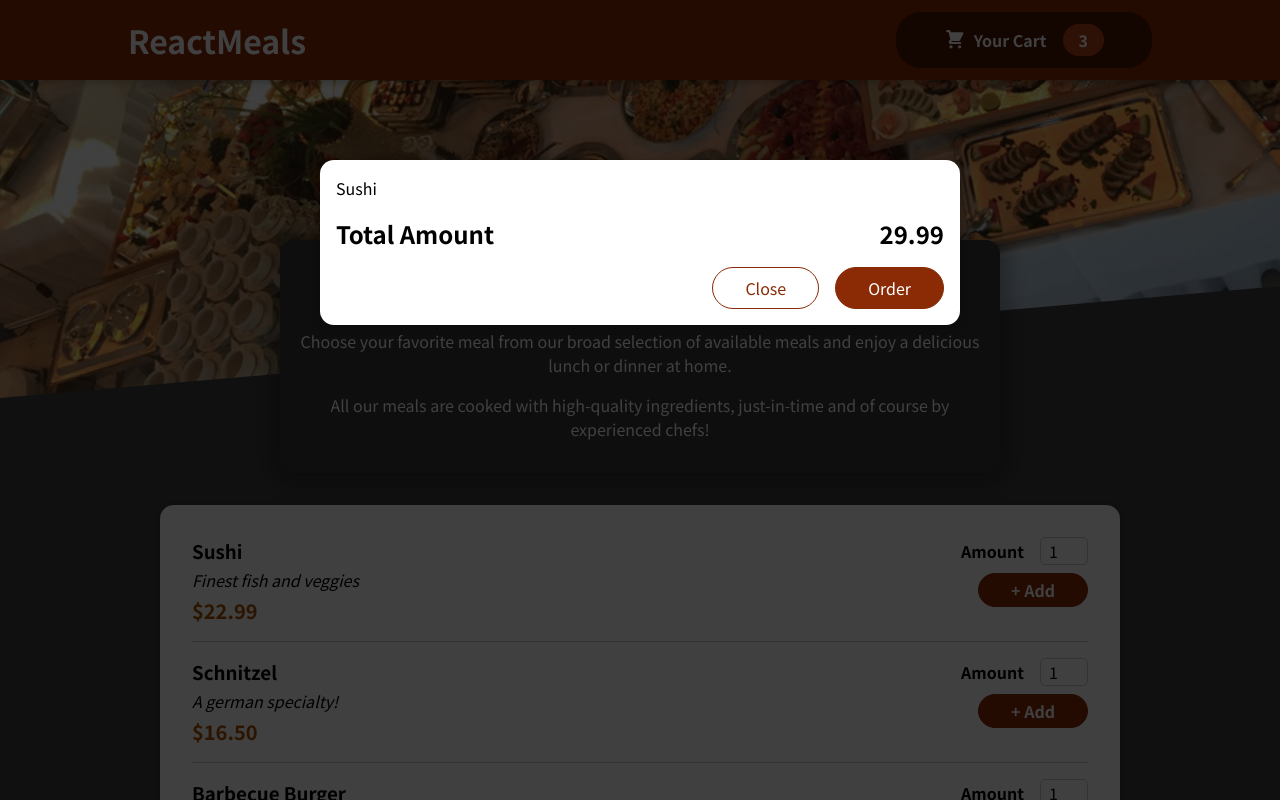
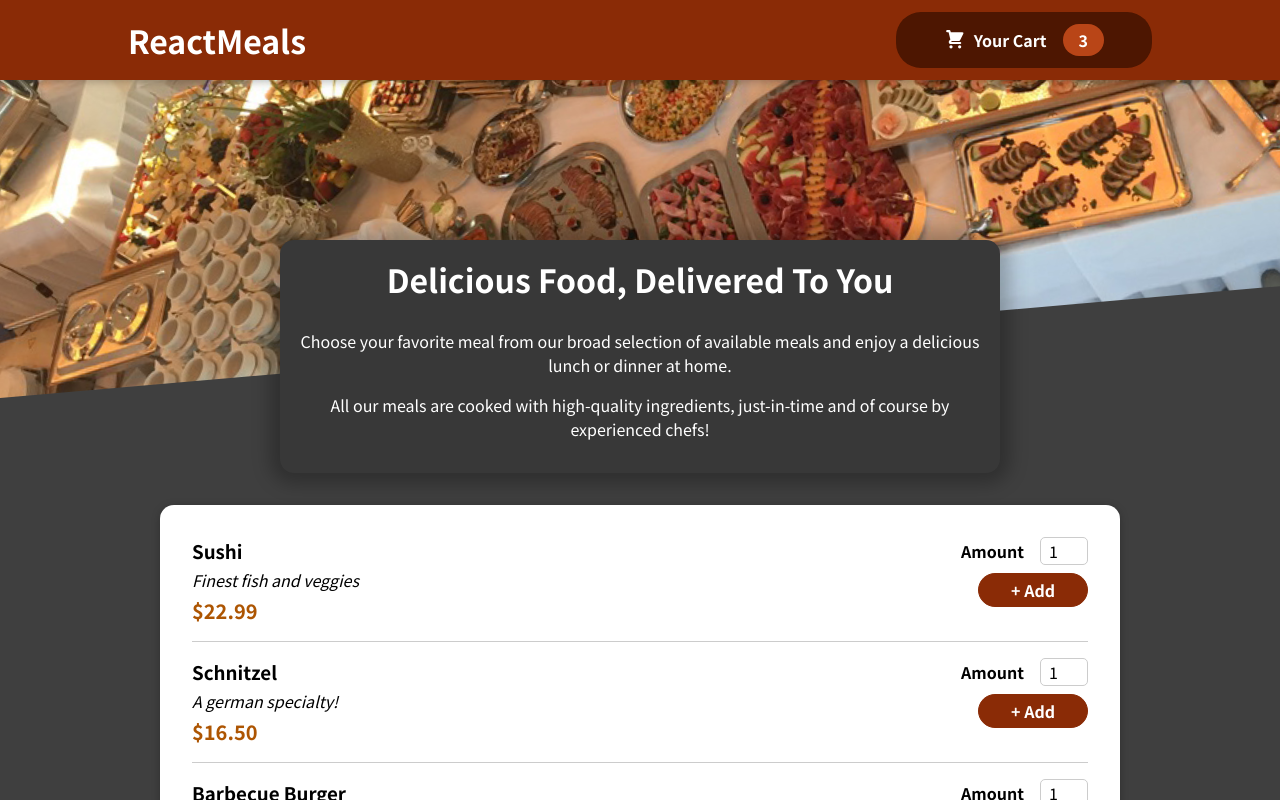
Before and after one commit to tristangrovender/max-food-order-app, a React (Create React App) app: page / in a window 1280 px wide. Shown: the top 800 px of the page. Built offline with nearby package versions, Linux system fonts and the light colour scheme.

Commit message:
managing Cart and Modal state

```diff
--- a/src/App.js
+++ b/src/App.js
@@ -1,13 +1,24 @@
+import { Fragment, useState } from "react";
+
 import Cart from "./components/Cart/Cart";
-import { Fragment } from "react";
 import Header from "./components/Layout/Header";
 import Meals from "./components/Meals/Meals.js";
 
 function App() {
+  const [cartIsShown, setCartIsShown] = useState(false);
+
+  const showCartHandler = () => {
+    setCartIsShown(true);
+  };
+
+  const hideCartHandler = () => {
+    setCartIsShown(false);
+  };
+
   return (
     <Fragment>
-      <Cart />
-      <Header />
+      {cartIsShown && <Cart onClose={hideCartHandler} />}
+      <Header onShowCart={showCartHandler} />
       <main>
         <Meals />
       </main>
--- a/src/components/Cart/Cart.js
+++ b/src/components/Cart/Cart.js
@@ -11,14 +11,16 @@
   );
 
   return (
-    <Modal>
+    <Modal onClose={props.onClose}>
       {cartItems}
       <div className={classes.total}>
         <span>Total Amount</span>
         <span>29.99</span>
       </div>
       <div className={classes.actions}>
-        <button className={classes["button--alt"]}>Close</button>
+        <button className={classes["button--alt"]} onClick={props.onClose}>
+          Close
+        </button>
         <button className={classes.button}>Order</button>
       </div>
     </Modal>
--- a/src/components/Layout/Header.js
+++ b/src/components/Layout/Header.js
@@ -8,7 +8,7 @@
     <Fragment>
       <header className={classes.header}>
         <h1>ReactMeals</h1>
-        <HeaderCartButton></HeaderCartButton>
+        <HeaderCartButton onClick={props.onShowCart} />
       </header>
       <div className={classes["main-image"]}>
         <img src={mealsImage} alt="A table full of delicious food!" />
--- a/src/components/Layout/HeaderCartButton.js
+++ b/src/components/Layout/HeaderCartButton.js
@@ -3,7 +3,7 @@
 
 const HeaderCartButton = props => {
   return (
-    <button className={classes.button}>
+    <button className={classes.button} onClick={props.onClick}>
       <span className={classes.icon}>
         <CartIcon />
       </span>
--- a/src/components/UI/Modal.js
+++ b/src/components/UI/Modal.js
@@ -4,7 +4,7 @@
 import classes from "./Modal.module.css";
 
 const Backdrop = props => {
-  return <div className={classes.backdrop}></div>;
+  return <div className={classes.backdrop} onClick={props.onClose}></div>;
 };
 const ModalOverlay = props => {
   return (
@@ -19,7 +19,10 @@
 const Modal = props => {
   return (
     <Fragment>
-      {ReactDOM.createPortal(<Backdrop />, portalElement)}
+      {ReactDOM.createPortal(
+        <Backdrop onClose={props.onClose} />,
+        portalElement
+      )}
       {ReactDOM.createPortal(
         <ModalOverlay>{props.children}</ModalOverlay>,
         portalElement
```
Also changed, not shown: 1 other file (tests, documents, lock files or other folders).
